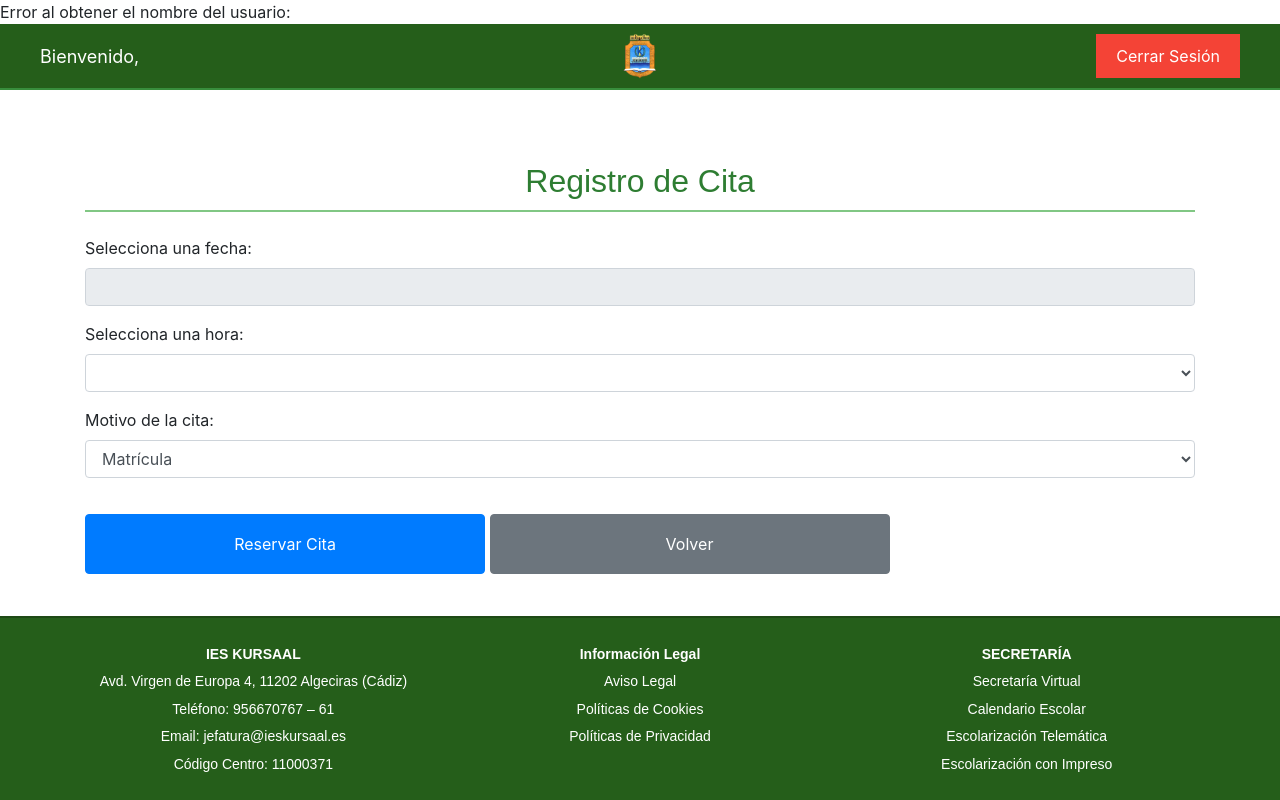
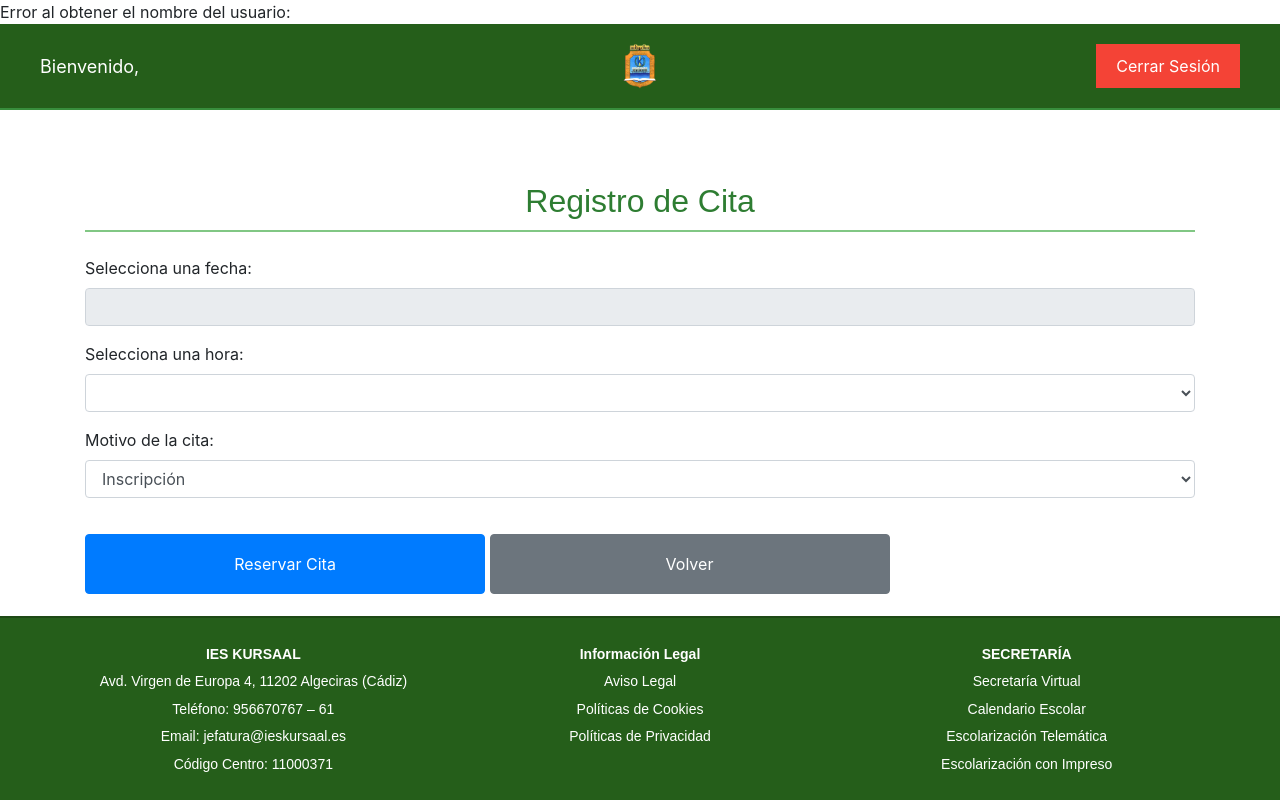
Before and after one commit to Xaelthalas/Citas-Proyecto, a PHP site: page /reservar_cita.php in a window 1280 px wide. Run offline with PHP 8.4, Linux system fonts and the light colour scheme; the visitor is signed in with stand-in values (Sample User, id 1); data comes from the database, SQL or seed files in the repository; tables that the repository leaves empty hold one stand-in row (values such as "Sample post"); lists and menus that the app fills with data are empty; some libraries are stand-ins or nearby versions.

Commit message:
Cambios finales? 6/06/24
Cmbios de css y de pequeños errores

```diff
--- a/admincitas.php
+++ b/admincitas.php
@@ -25,7 +25,6 @@ if (!$citas->esAdmin($id_usuario)) {
 <head>
     <link rel="stylesheet" href="css/admincitas.css">
     <link rel="stylesheet" href="css/header.css">
-
     <link rel="icon" href="logo-ies-kursaal.png" type="image/x-icon">
     <meta charset="UTF-8">
     <meta name="viewport" content="width=device-width, initial-scale=1.0">
--- a/css/header.css
+++ b/css/header.css
@@ -2,7 +2,7 @@
 .header {
     background-color: #255E1A; /* Color de fondo verde */
     color: white; /* Color de texto blanco */
-    padding: 10px 20px; /* Padding interno */
+    padding: 20px 20px; /* Padding interno */
     display: flex; /* Flexbox para alineación */
     justify-content: space-between; /* Espacio entre elementos */
     align-items: center; /* Alinear elementos verticalmente */
--- a/css/registrar_usuario.css
+++ b/css/registrar_usuario.css
@@ -7,7 +7,7 @@ body {
 .header {
     background-color: #255E1A; /* Color de fondo verde */
     color: white; /* Color de texto blanco */
-    padding: 10px 20px; /* Padding interno */
+    padding: 20px 20px; /* Padding interno */
     display: flex; /* Flexbox para alineación */
     justify-content: space-between; /* Espacio entre elementos */
     align-items: center; /* Alinear elementos verticalmente */
--- a/email.php
+++ b/email.php
@@ -55,7 +55,7 @@ if (!empty($fecha) && !empty($hora) && !empty($motivo)) {
 
             // Contenido del correo
             $mail->isHTML(true); // Establecer el formato del correo como HTML
-            $mail->Subject = 'Confirmación de Registro de Cita - IES Kuursal';
+            $mail->Subject = 'Registro de Cita - IES Kuursal';
             $mail->Body    = "
                 <p>Estimado/a usuario/a,</p>
                 <p>Nos complace informarle que su cita ha sido registrada correctamente en el IES Kuursal. A continuación, encontrará los detalles de su cita:</p>
--- a/menuadmin.php
+++ b/menuadmin.php
@@ -59,6 +59,7 @@ $citas->actualizarEstadoCitas();
 
     <div class="container">
         <h2>¿Qué operación quieres realizar?</h2>
+        <p class="explanation">Selecciona una opción para continuar.</p>
         <div class="row justify-content-center mt-3">
             <div class="col-md-6 col-sm-12"> <!-- Se muestra en una sola columna en dispositivos pequeños -->
                 <ul class="list-inline text-center">
@@ -78,7 +79,6 @@ $citas->actualizarEstadoCitas();
                 </ul>
             </div>
         </div>
-        <p class="explanation">Selecciona una opción para continuar.</p>
     </div>
 
     <!-- Enlace al JS de Bootstrap -->
--- a/registrar_usuario.php
+++ b/registrar_usuario.php
@@ -55,11 +55,11 @@ if ($_SERVER["REQUEST_METHOD"] == "POST") {
 <div class="header">
     <!-- Nombre de usuario -->
     <span class="welcome-text">Bienvenido al IES Kursaal</span>
-
    <img src="logo-ies-kursaal.png" alt="Logo" class="header-logo">
 
     <!-- Botón para cerrar sesión -->
     <span class="telefono-text">Teléfono: 956670767 – 61</span>
+    <br> <br>
 </div>
 <div class="container">
     <div class="form-container">
--- a/reservar_cita.php
+++ b/reservar_cita.php
@@ -26,6 +26,13 @@ $citasReservadas = $citas->obtenerCitasReservadas();
 $message = "";
 $message_type = "";
 
+// Verificar si hay un mensaje de éxito en la sesión
+if (isset($_SESSION['success_message'])) {
+    $message = $_SESSION['success_message'];
+    $message_type = "success";
+    unset($_SESSION['success_message']); // Eliminar el mensaje de la sesión después de mostrarlo
+}
+
 // Verificar si se han enviado los datos del formulario
 if ($_SERVER["REQUEST_METHOD"] == "POST" && isset($_POST["fecha"]) && isset($_POST["hora"])) {
     // Obtener la fecha y la hora del formulario
@@ -46,9 +53,9 @@ if ($_SERVER["REQUEST_METHOD"] == "POST" && isset($_POST["fecha"]) && isset($_PO
             if (!$citas->tieneCitaPendiente($id_usuario)) {
                 // Reservar la cita
                 if ($citas->reservarCita($id_usuario, $fecha, $hora, 'Pendiente', $motivo)) {
-                    $message = "Se ha realizado el registro correctamente";
-                    $message_type = "success";
+                    $_SESSION['success_message'] = "Se ha realizado el registro correctamente";
                     header("Location: email.php?usuario=$nombre_usuario&fecha=$fecha&hora=$hora&motivo=$motivo");
+                    exit();
                 } else {
                     $message = "Error al registrar la cita. Por favor, inténtelo nuevamente.";
                     $message_type = "danger";
@@ -124,14 +131,18 @@ if ($_SERVER["REQUEST_METHOD"] == "POST" && isset($_POST["fecha"]) && isset($_PO
         </div>
 
         <div class="form-group">
-            <label for="motivo">Motivo de la cita:</label>
-            <select id="motivo" class="form-control" name="motivo">
-                <option value="Matrícula">Matrícula</option>
-                <option value="Becas">Becas</option>
-                <option value="Problemas personales">Problemas personales</option>
-                <option value="Otros">Otros</option>
-            </select>
-        </div>
+    <label for="motivo">Motivo de la cita:</label>
+    <select id="motivo" class="form-control" name="motivo">
+        <option value="Inscripción">Inscripción</option>
+        <option value="Certificados">Solicitud de certificados</option>
+        <option value="Consulta académica">Consulta académica</option>
+        <option value="Becas y ayudas">Becas y ayudas</option>
+        <option value="Cambio de asignaturas">Cambio de asignaturas</option>
+        <option value="Atención a padres">Atención a padres</option>
+        <option value="Otros">Otros</option>
+    </select>
+</div>
+
 
         <button type="submit" class="btn btn-primary menu-button">Reservar Cita</button>
         <button type="button" class="btn btn-secondary menu-button" onclick="window.location.href='menuusuario.php'">Volver</button>
```
Also changed, not shown: adminusu.php (+3 -8 lines), modificar_cita.php (+7 -3 lines).
